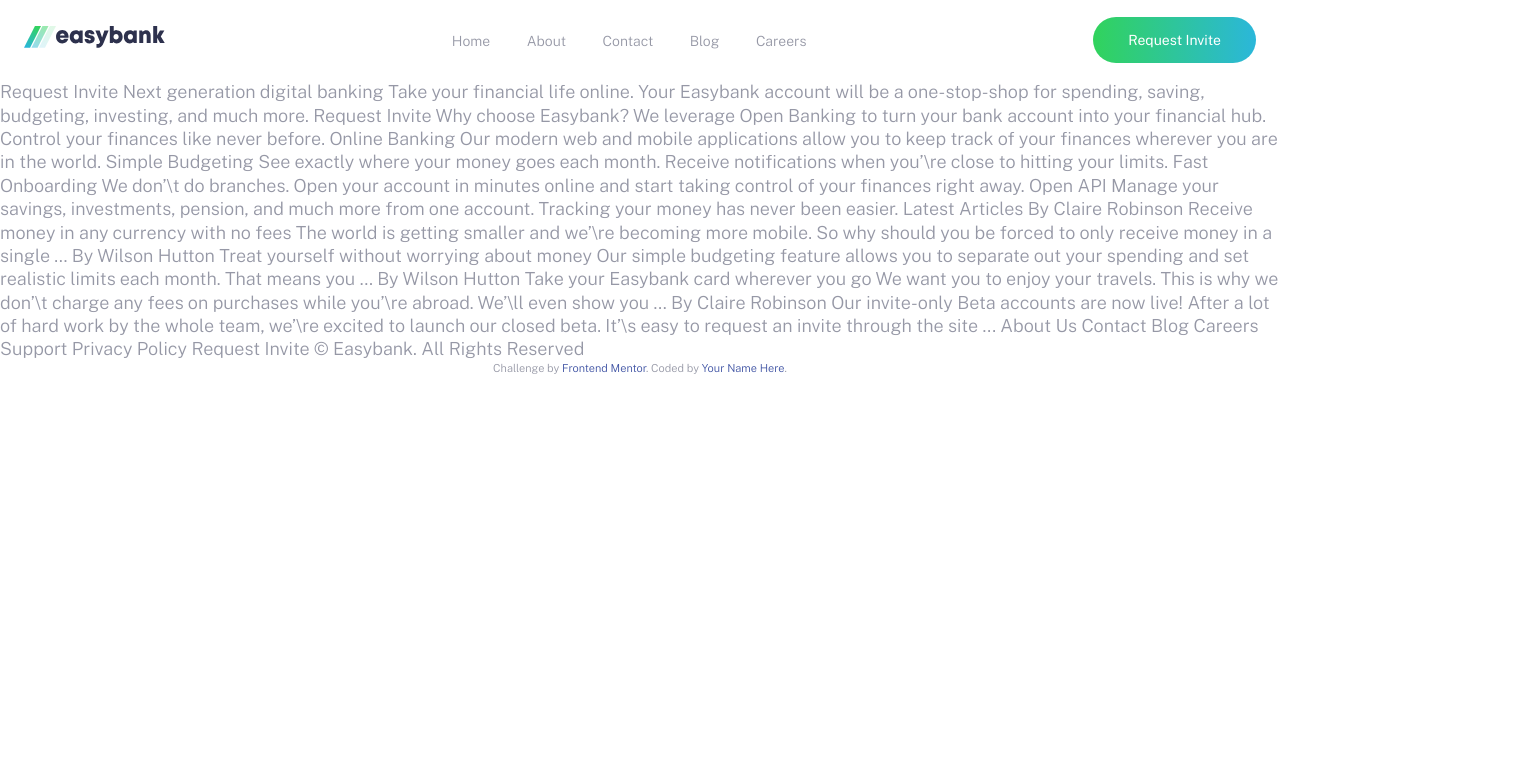
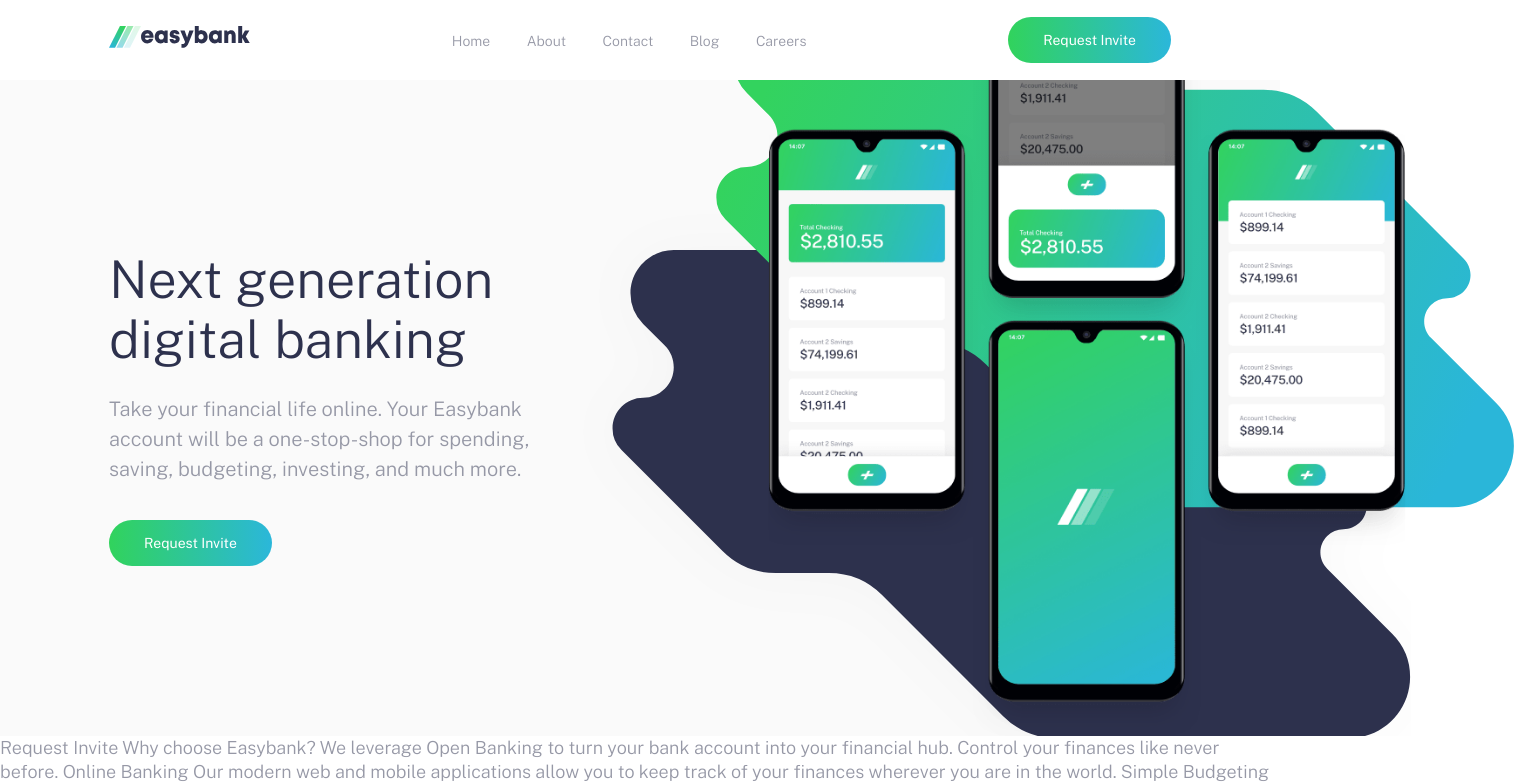
Before and after one commit to colebenedicto/easy-landing-page, a plain HTML site: page index.html in a window 1280 px wide. Shown: the top 784 px of the page, 1514 px wide, since content can reach past the window. Drawn offline with nearby package versions, Linux system fonts and the light colour scheme.

Commit message:
hero partial

```diff
--- a/app/scss/_globals.scss
+++ b/app/scss/_globals.scss
@@ -21,9 +21,13 @@
   color: $grayishblue;
   line-height: 1.3;
 
-  &.noscroll {
+  &.noscroll { // CSS for not allowing scroll while mobile menu is open. Added via JS
     overflow: hidden;
   }
+}
+
+h1, h2, h3 {
+  margin-top: 0rem;
 }
 
 .flex {
@@ -44,12 +48,40 @@
 
 // Spacing
 .container {
-  padding-left: 1.5rem;
-  padding-right: 1.5rem;
+  max-width: 69.375rem;
+  margin: 0 auto;
+
+  &--pall {
+    padding-left: 1.5rem;
+    padding-right: 1.5rem;
+    padding-top: 2.25rem;
+    padding-bottom: 2.25rem;
+  }
+  &--px {
+    padding-left: 1.5rem;
+    padding-right: 1.5rem;
+  }
+  &--py {
+    padding-top: 2.25rem;
+    padding-bottom: 2.25rem;
+  }
+  &--pt {
+    padding-top: 2.25rem;
+  }
+  &--pr {
+    padding-right: 1.5rem;
+  }
+  &--pb {
+    padding-bottom: 2.25rem;
+  }
+  &--pl {
+    padding-left: 1.5rem;
+  }
 }
 
 //Button
-button, .button {
+.button {
+  display: inline-block;
   padding: 0.875rem 2.1875rem;
   background: linear-gradient(to right, $limegreen, $brightcyan);
   color: white;
@@ -58,6 +90,12 @@
   cursor: pointer;
   font-weight: 400;
   font-size: $font-sm;
+  color: $white;
+  transition: opacity 300ms ease-in-out;
+
+  &:hover {
+    opacity: 0.75;
+  }
 }
 
 //Visibilty
--- a/app/scss/_header.scss
+++ b/app/scss/_header.scss
@@ -114,14 +114,4 @@
       }
     }
   }
-
-  &__cta {
-    font-size: $font-sm;
-    color: $white;
-    transition: opacity 300ms ease-in-out;
-
-    &:hover {
-      opacity: 0.75;
-    }
-  }
 }
--- /dev/null
+++ b/app/scss/_hero.scss
@@ -0,0 +1,96 @@
+.hero {
+  background-color: $verylightgrayishblur;
+
+  .container {
+    padding-top: 0;
+
+    @include breakpoint-up(large) {
+      display: flex;
+      align-items: center;
+    }
+  }
+
+
+  &__img {
+    position: relative;
+    // background-image: url(/images/bg-intro-mobile.svg);
+    background-size: cover;
+    background-repeat: no-repeat;
+    background-position: center center;
+    min-height: 17.5rem;
+
+    @include breakpoint-up(large) {
+      flex: 3;
+      order: 2;
+      height: 41rem;
+      // background-image: url(/images/bg-intro-desktop.svg);
+      // background-position: left center;
+    }
+
+    &::before {
+      content: "";
+      position: absolute;
+      width: 100%;
+      height: 100%;
+      background-image: url(/images/bg-intro-desktop.svg);
+      background-size: 93%;
+      background-repeat: no-repeat;
+      background-position: center center;
+
+      @include breakpoint-up(large) {
+        background-size: 100%;
+        width: 150%;
+        background-position: center center;
+      }
+    }
+
+    &::after {
+      content: "";
+      position: absolute;
+      width: 100%;
+      height: 100%;
+      background-image: url(/images/image-mockups.png);
+      background-size: 93%;
+      background-repeat: no-repeat;
+      background-position: center bottom;
+
+      @include breakpoint-up(large) {
+        background-size: 105%;
+        transform: translateX(33%);
+      }
+    }
+  }
+
+  &__text {
+
+    @include breakpoint-up(large) {
+      flex: 2;
+      text-align: left;
+    }
+
+    text-align: center;
+
+    h1 {
+      font-weight: 300;
+      font-size: 2.3125rem;
+      line-height: 1.15;
+      color: $darkblue;
+      margin-bottom: 1.5rem;
+
+      @include breakpoint-up(large) {
+        font-size: $font-xlar;
+      }
+    }
+    p {
+      line-height: 1.5;
+      margin-bottom: 2.25rem;
+
+      @include breakpoint-up(large) {
+        font-size: $font-lar;
+      }
+
+    }
+
+  }
+
+}
--- a/app/scss/_variables.scss
+++ b/app/scss/_variables.scss
@@ -10,3 +10,5 @@
 //Font Sizes
 $font-sm: 0.875rem; //14px
 $font-med: 1.125rem; //18px
+$font-xlar: 3.25rem;
+$font-lar: 1.25rem;
--- a/app/scss/style.scss
+++ b/app/scss/style.scss
@@ -1,5 +1,7 @@
 @import "variables";
 @import "mixins";
 @import "animations";
+
 @import "globals";
 @import "header";
+@import "hero";
--- a/index.html
+++ b/index.html
@@ -21,7 +21,7 @@
 
     <div class="overlay has-fade"></div>
 
-    <nav class="container flex flex-jc-sb flex-ai-c">
+    <nav class="container container--pall flex flex-jc-sb flex-ai-c">
       <a href="/" class="logo header__logo">
         <img src="./images/logo.svg" alt="">
       </a>
@@ -39,7 +39,7 @@
         <a href="#">Careers</a>
       </div>
 
-      <a class="button header__cta hide_for_mobile" href="#">Request Invite</a>
+      <a class="button hide_for_mobile" href="#">Request Invite</a>
     </nav>
 
     <div class="container header__menu has-fade">
@@ -52,14 +52,21 @@
 
   </header>
 
-  Request Invite
+  <section class="hero">
+    <div class="container">
+      <div class="hero__img">
 
+      </div>
+      <div class="hero__text container--pall">
+        <h1>Next generation digital banking</h1>
+        <p>Take your financial life online. Your Easybank account will be a one-stop-shop
+          for spending, saving, budgeting, investing, and much more.
+        </p>
+        <a href="#" class="button">Request Invite</a>
+      </div>
+    </div>
+  </section>
 
-
-  Next generation digital banking
-
-  Take your financial life online. Your Easybank account will be a one-stop-shop
-  for spending, saving, budgeting, investing, and much more.
 
   Request Invite
 
```
Also changed, not shown: dist/style.css, 1 other file.
